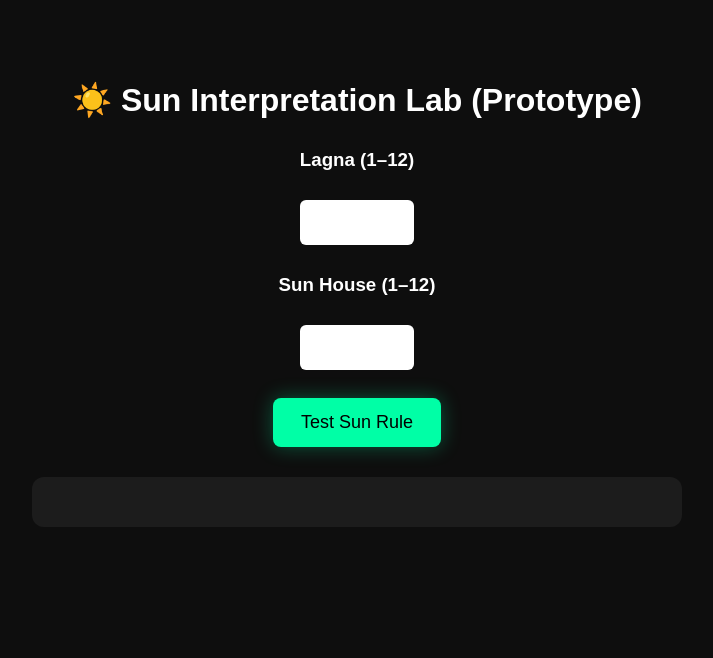
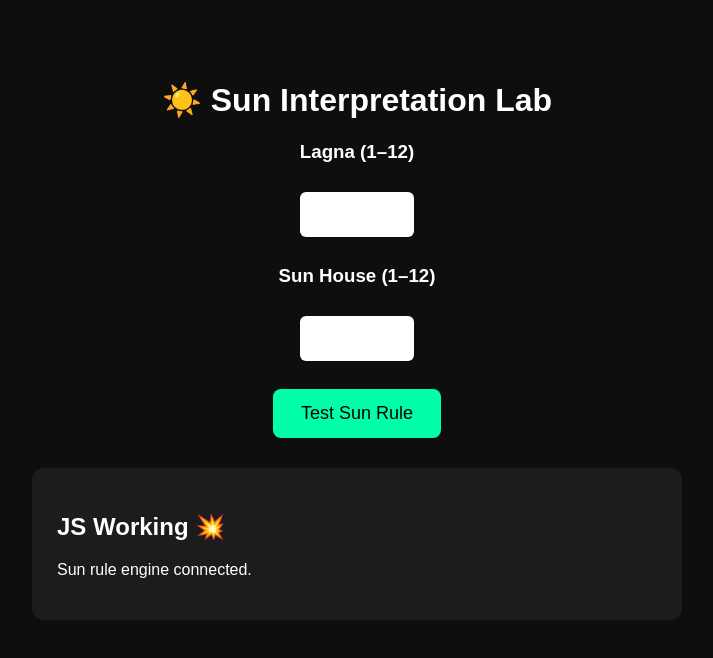
Before and after one commit to lagneshmitraoffice-rgb/ipb, a plain HTML site: page ipb.html in a window 1280 px wide. Both pictures are taken after a click on the button "Test Sun Rule". Shown: the whole page, without its empty margins (283-996 px from the left). Drawn offline with Linux system fonts and the light colour scheme.

Commit message:
Update ipb.html

```diff
--- a/ipb.html
+++ b/ipb.html
@@ -13,8 +13,6 @@ body{
   margin:0;
   padding-top:60px;
 }
-
-h1{ margin-bottom:30px; }
 
 input{
   padding:12px;
@@ -33,14 +31,6 @@ button{
   border:none;
   border-radius:8px;
   cursor:pointer;
-  box-shadow:0 0 20px rgba(0,255,166,0.3);
-}
-
-button:hover{ transform:scale(1.05); }
-
-#error{
-  color:#ff7272;
-  margin-top:15px;
 }
 
 #result{
@@ -53,14 +43,13 @@ button:hover{ transform:scale(1.05); }
   background:#1c1c1c;
   padding:25px;
   border-radius:12px;
-  line-height:1.6;
 }
 </style>
 </head>
 
 <body>
 
-<h1>☀️ Sun Interpretation Lab (Prototype)</h1>
+<h1>☀️ Sun Interpretation Lab</h1>
 
 <h3>Lagna (1–12)</h3>
 <input id="lagna" type="number" min="1" max="12">
@@ -71,11 +60,14 @@ button:hover{ transform:scale(1.05); }
 <br><br>
 <button onclick="interpret()">Test Sun Rule</button>
 
-<div id="error"></div>
 <div id="result"></div>
 
-<!-- CACHE BUSTER ADDED HERE -->
-<script src="./suntest.js?v=3"></script>
+<script>
+function interpret(){
+  document.getElementById("result").innerHTML =
+  "<h2>JS Working 💥</h2><p>Sun rule engine connected.</p>";
+}
+</script>
 
 </body>
 </html>
```
